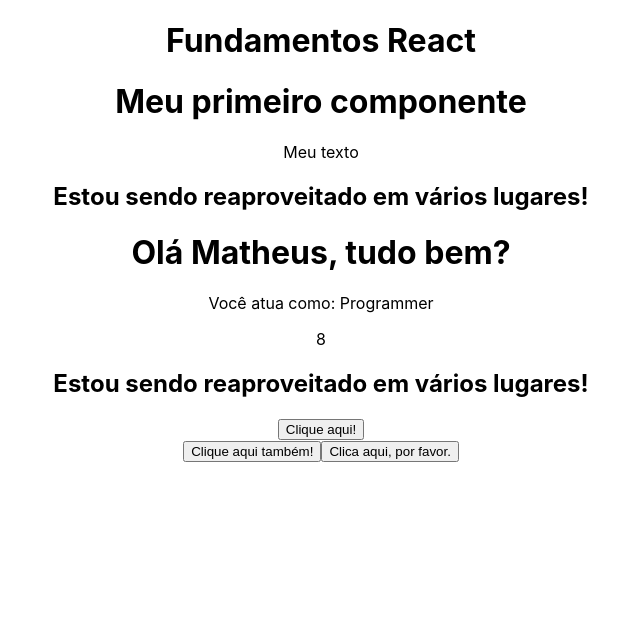
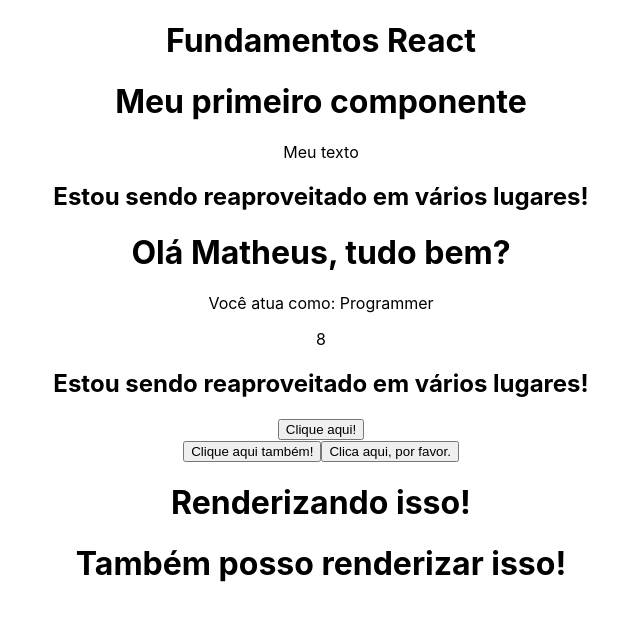
Before and after one commit to PatrikAlmeida/react, a React (Create React App) app in the folder fundamentos/: page / in a window 1280 px wide. Shown: the top 620 px of the page, without its empty margins (319-959 px from the left). Built offline with nearby package versions, Linux system fonts and the light colour scheme.

Commit message:
função de renderização

```diff
--- a/fundamentos/src/components/Events.js
+++ b/fundamentos/src/components/Events.js
@@ -1,7 +1,16 @@
 const Events = () => {
-
     const handleMyEvent = (e) => {
         console.log(e)
+
+        console.log("Ativou o evento!")
+    }
+
+    const renderSomething = (x) => {
+        if (x) {
+            return <h1>Renderizando isso!</h1>
+        } else {
+            return <h1>Também posso renderizar isso!</h1>
+        }
     }
 
     return (
@@ -10,13 +19,18 @@ const Events = () => {
                 <button onClick={handleMyEvent}>Clique aqui!</button>
             </div>
             <div>
-                <button onClick={() => console.log("Clicou!")}>Clique aqui também!</button>
+                <button onClick={() => console.log("Clicou!")}>Clique aqui também!
+                </button>
                 <button onClick={() => {
                     if(true) {
                         console.log("Isso não deveria existir =)")
                     }
-                }}>Clica aqui, por favor.</button>
+                }}
+                >Clica aqui, por favor.
+                </button>
             </div>
+            {renderSomething(true)}
+            {renderSomething(false)}
         </div>
     )
 }
```
